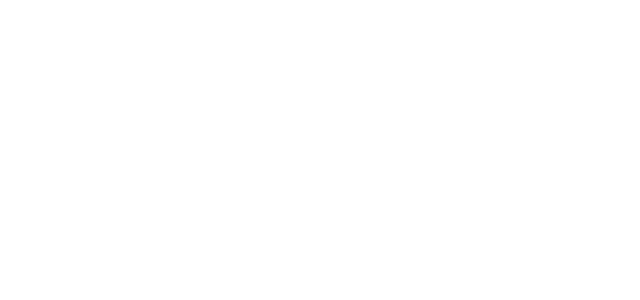
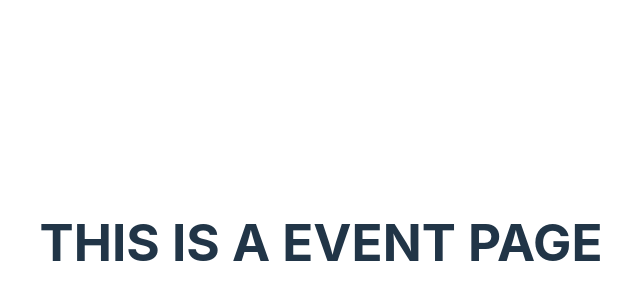
Before and after one commit to Alambiqueproyect/AlambiqueFrontend, a React (Vite) app: page /eventos in a window 1280 px wide. Before the commit this address had no page. Shown: the part 158-458 px from the top of the page, without its empty margins (319-959 px from the left). Built offline with nearby package versions, Linux system fonts and the light colour scheme.

Commit message:
add working routes for contact, event and profile views

```diff
--- /dev/null
+++ b/src/pages/ContactUsView.jsx
@@ -0,0 +1,12 @@
+import React from "react"
+
+
+function ContactUsView() {
+
+  return (
+    <h1>CONTACT US PLEASE</h1>
+
+  )
+}
+
+export default ContactUsView
--- a/src/pages/EventView.jsx
+++ b/src/pages/EventView.jsx
@@ -0,0 +1,12 @@
+import React from "react"
+
+
+function EventView() {
+
+  return (
+    <h1>THIS IS A EVENT PAGE</h1>
+
+  )
+}
+
+export default EventView
--- a/src/pages/ProfileView.jsx
+++ b/src/pages/ProfileView.jsx
@@ -0,0 +1,12 @@
+import React from "react"
+
+
+function ProfileView() {
+
+  return (
+    <h1>THIS IS A PROFILE</h1>
+
+  )
+}
+
+export default ProfileView
--- a/src/router/router.jsx
+++ b/src/router/router.jsx
@@ -7,6 +7,9 @@ import {
   } from "react-router-dom";
   import NewProductView from "../pages/NewProductView";
   import App from "../App";
+  import ContactUsView from "../pages/ContactUsView";
+  import EventView from "../pages/EventView";
+  import ProfileView from "../pages/ProfileView";
 
 const Router = () => {
 
@@ -15,6 +18,9 @@ const Router = () => {
         <Routes>
             <Route path='/' element={<App />} />
             <Route path='/newproduct' element={<NewProductView/>} />
+            <Route path='/contact' element= {<ContactUsView/>}/>
+            <Route path='/eventos' element= {<EventView/>}/>
+            <Route path='/profile' element= {<ProfileView/>}/>
         </Routes>
     </BrowserRouter>
     )
```
Also changed, not shown: 1 other file (tests, documents, lock files or other folders).
